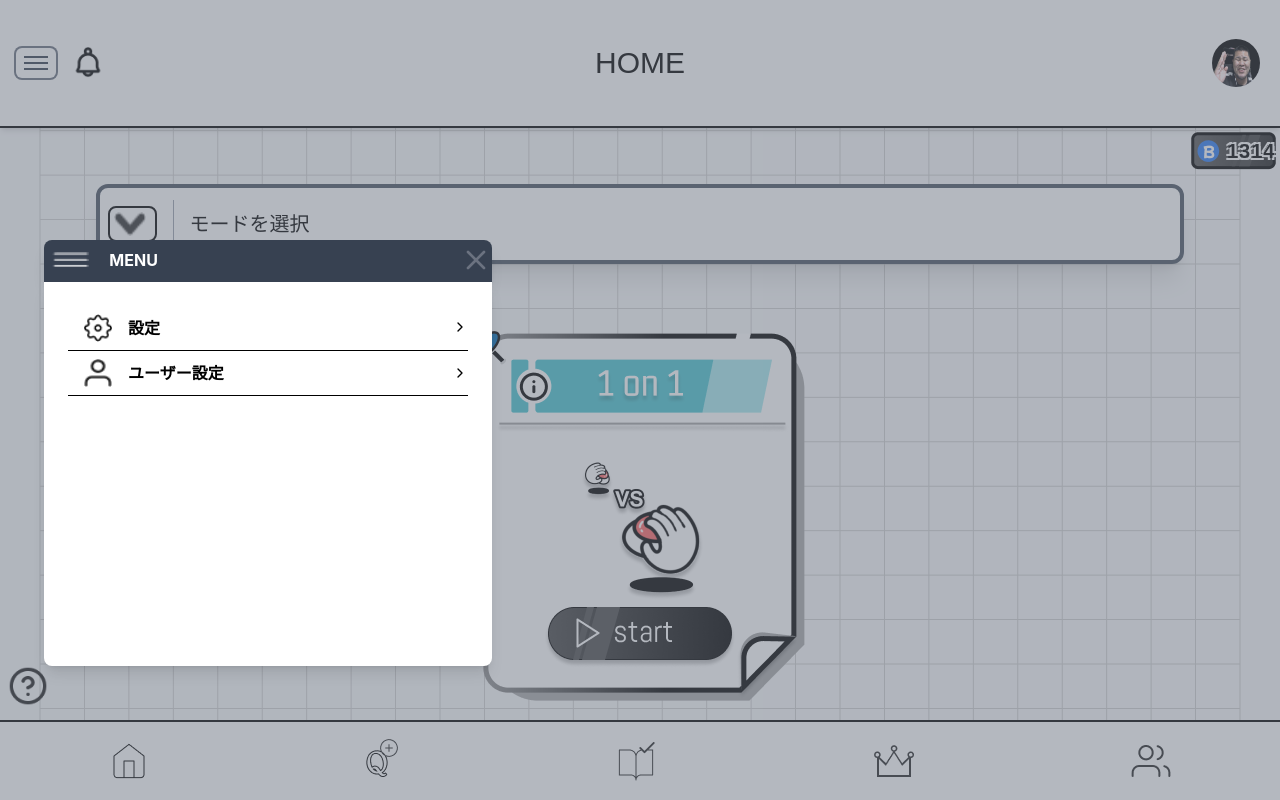
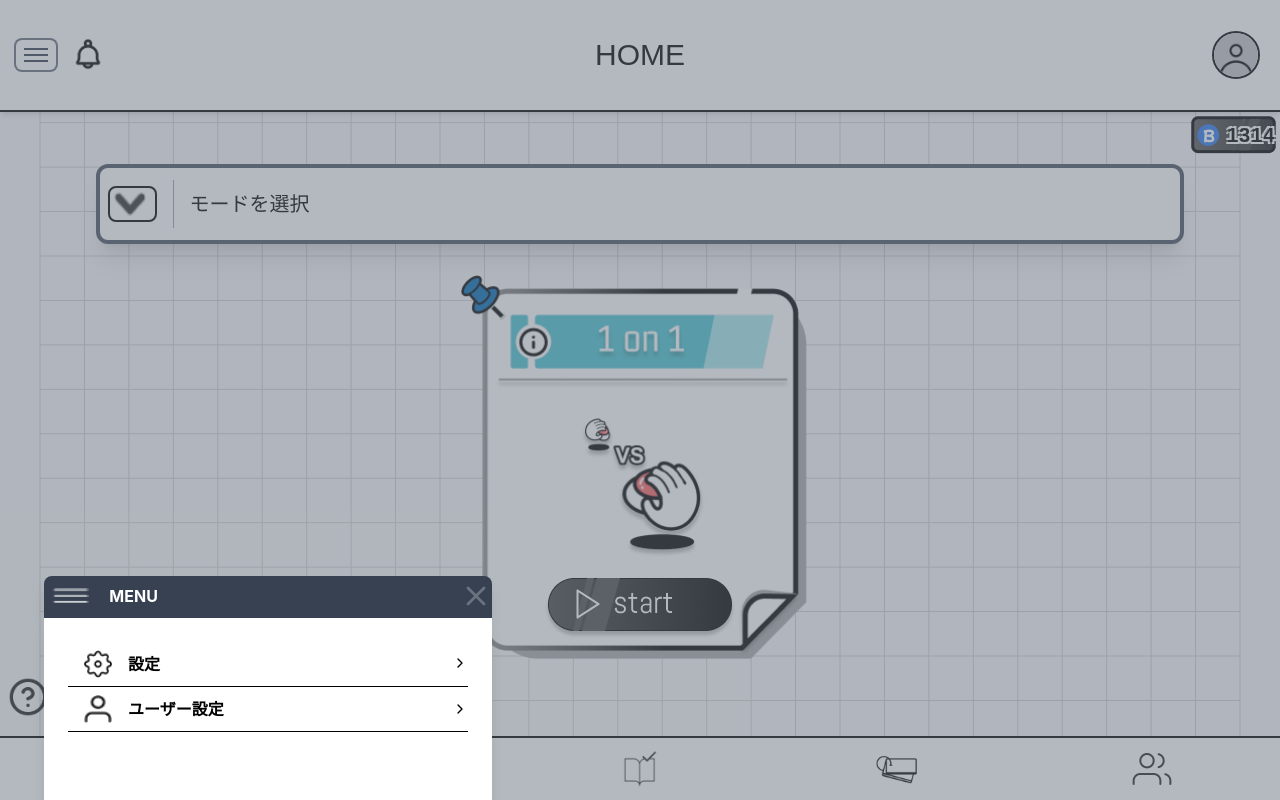
Before and after one commit to Kazu-1024/kazuyoshi-temp-, a React (Create React App) app: page / in a window 1280 px wide. Both pictures are taken after a click on the button 36 px from the left and 63 px from the top of the page. Built offline with nearby package versions, Linux system fonts and the light colour scheme.

Commit message:
Homeのスタイル調整

```diff
--- a/src/App.js
+++ b/src/App.js
@@ -26,7 +26,7 @@ function App() {
       <>
         <div className="flex flex-col h-[100dvh] fixed w-full">
           {!hideHeaderPaths.includes(location.pathname) && (
-            <header className="h-32 border-b-2 border-black flex items-center shadow-md relative">
+            <header className="h-[14%] border-b-2 border-black flex items-center shadow-md relative">
               <Header />
             </header>
           )}
@@ -49,7 +49,7 @@ function App() {
             </Routes>
           </main>
           {!hideFooterPaths.includes(location.pathname) && (
-            <footer className="fixed border-t-2 border-black bottom-0 flex justify-around w-full h-20 bg-white shadow-shadowTop">
+            <footer className="fixed border-t-2 border-black bottom-0 flex justify-around w-full h-[8%] bg-white shadow-shadowTop">
               <Footer />
             </footer>
           )}
--- a/src/components/Home.jsx
+++ b/src/components/Home.jsx
@@ -30,15 +30,15 @@ const Home = () => {
       <Dropdown selectedOption={selectedOption} setOptionSelect={handleOptionSelect} />
 
       {/* 画像とボタン */}
-      <div className="relative flex flex-col items-center justify-center h-auto w-11/12 mx-auto mt-10">
-        <img src={selectStyle} className="object-cover" alt="Style Select" />
-        <button className="absolute bottom-0 transform -translate-y-1/2 w-1/2 h-16 flex items-center justify-center" onClick={() => navigate('/Matching')}>
+      <div className="relative flex flex-col items-center justify-center aspect-square w-9/12 max-h-96 mx-auto mt-5">
+        <img src={selectStyle} className="w-full h-full object-contain" alt="Style Select" />
+        <button className="absolute bottom-[8%] transform -translate-y-1/2 w-1/2 h-[20px] flex items-center justify-center aspect-[5/1]" onClick={() => navigate('/Matching')}>
           <img src={startButton} alt="Start Button" className="object-cover" />
         </button>
       </div>
 
       {/* ヘルプボタン */}
-      <div className="absolute bottom-20 left-2 mb-2">
+      <div className="absolute bottom-[10%] left-2 mb-2">
         <button onClick={() => {
           console.log('ヘルプボタンがクリックされました');
         }}>
--- a/src/components/Rankings.jsx
+++ b/src/components/Rankings.jsx
@@ -3,7 +3,8 @@ import React from 'react'
 const Rankings = () => {
   return (
     <div className="w-full">
-        <h1 className="m-auto">ランキング表示画面</h1>
+      {/* 応急措置 */}
+        <h1 className="m-auto">単語カード</h1>
     </div>
   )
 }
--- a/src/components/common/Dropdown.jsx
+++ b/src/components/common/Dropdown.jsx
@@ -12,7 +12,7 @@ const Dropdown = ({ selectedOption, setOptionSelect }) => {
     const toggleDropdown = () => setIsOpen(!isOpen);    // プルダウンの開閉状態の切り替え
 
     return (
-        <div className="w-full h-28 flex flex-col justify-center relative mt-10">
+        <div className="w-full h-[15%] flex flex-col justify-center relative mt-10">
         <div
           className={`bg-white border-4 ${isOpen ? "border-gray-800" : "border-gray-600"} flex my-auto justify-center h-20 mx-24 rounded-xl shadow-xl cursor-pointer transition-all duration-300 ease-in-out`}
           onClick={toggleDropdown}  // 要素全体をクリックするとプルダウンが開く
--- a/src/components/layout/Footer.jsx
+++ b/src/components/layout/Footer.jsx
@@ -1,7 +1,7 @@
 import React from 'react'
 import { useNavigate } from 'react-router-dom';
 import createQ from '../../assets/images/createQ.png'
-import crown from '../../assets/images/crown.png'
+import anki from '../../assets/images/anki.png'
 import study from '../../assets/images/study.png'
 import Home from '../../assets/images/Home.png'
 import Users from '../../assets/images/Users.png'
@@ -13,13 +13,16 @@ const Footer = () => {
     const handleGoHome = () => {
       navigate('/');
     }
+
+    const buttonClass = "flex items-center justify-center w-[20%] h-full"
+    const imgClass = "max-h-[80%] w-auto object-contain"
   return (
     <>
-      <button className="" onClick={handleGoHome}><img src={Home} /></button>
-      <button className="pt-1" onClick={() => navigate('/CreateQuestions')}><img src={createQ} /></button>
-      <button className="" onClick={() => navigate('/QuizReview')}><img src={study} /></button>
-      <button className="" onClick={() => navigate('/Rankings')}><img src={crown} /></button>
-      <button className="" onClick={() => navigate('/UserDetails')}><img src={Users} /></button>
+      <button className={buttonClass} onClick={handleGoHome}><img src={Home} className={`${imgClass} p-2`}/></button>
+      <button className={buttonClass} onClick={() => navigate('/CreateQuestions')}><img src={createQ} className={`${imgClass} pt-1`} /></button>
+      <button className={buttonClass} onClick={() => navigate('/QuizReview')}><img src={study} className={`${imgClass} p-1`} /></button>
+      <button className={buttonClass} onClick={() => navigate('/Rankings')}><img src={anki} className={`${imgClass} pt-1 px-2`} /></button>
+      <button className={buttonClass} onClick={() => navigate('/UserDetails')}><img src={Users} className={`${imgClass} p-1`} /></button>
     </>
   )
 }
--- a/src/components/layout/HamburgerMenu.jsx
+++ b/src/components/layout/HamburgerMenu.jsx
@@ -38,7 +38,7 @@ const HamburgerMenu = () => {
 
       {/* メニュー */}
       {isOpen && (
-        <div className="fixed inset-0  flex-col items-center justify-center z-20 pt-60 pl-11 pr-4 bg-gray-500 bg-opacity-50">
+        <div className="fixed inset-0  flex-col items-center justify-center z-20 pt-[45%] pl-11 pr-4 bg-gray-500 bg-opacity-50">
           <div className='rounded-t-lg bg-gray-700  shadow-lg w-11/12 max-w-md pt-1 flex z-10'>
             <img src={hamburgerIcon} alt="" className='ml-2 mt-2 h-4 w-1/12' />
             <p className='mt-1 ml-5 text-white font-bold'>MENU</p>
--- a/src/components/layout/Header.jsx
+++ b/src/components/layout/Header.jsx
@@ -1,6 +1,7 @@
 import React, {useState} from 'react'
 import HamburgerMenu from './HamburgerMenu'
 import MTH from '../../assets/images/MTH.png'
+import defaultIcon from '../../assets/images/defaultIcon.png'
 import Notifications from './Notifications'
 
 const Header = () => {
@@ -12,7 +13,7 @@ const Header = () => {
         <HamburgerMenu />
         <Notifications />
       </div>
-      <img src={MTH} alt="" className="rounded-full h-12 w-12 ml-auto mr-5" />
+      <img src={defaultIcon} alt="" className="rounded-full border-2 border-black h-12 w-12 ml-auto mr-5" />
     </>
   )
 }
```
Also changed, not shown: src/assets/images/anki.png (added).
